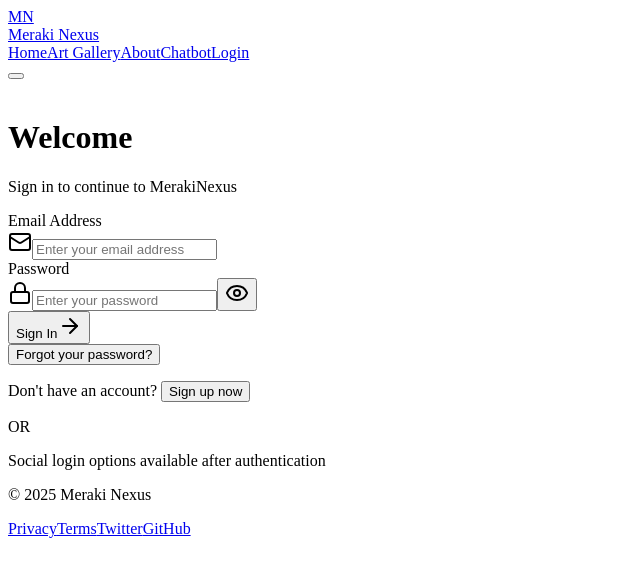
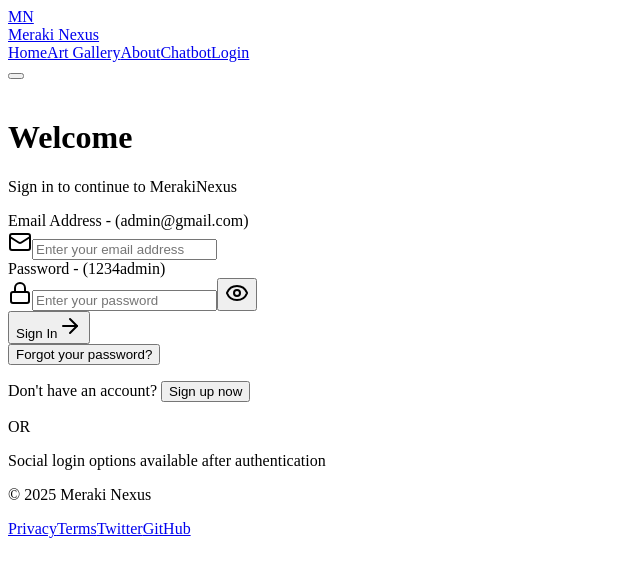
Before and after one commit to Samin1362/MerakiNexus-Application, a React (Vite) app in the folder frontend/: page /login in a window 1280 px wide. Shown: the top 576 px of the page, without its empty margins (0-640 px from the left). Built offline with nearby package versions, Linux system fonts and the light colour scheme.

Commit message:
login form updated

```diff
--- a/frontend/src/pages/LoginForm.jsx
+++ b/frontend/src/pages/LoginForm.jsx
@@ -320,7 +320,7 @@ const LoginForm = () => {
             {/* Email Field */}
             <div className="space-y-2">
               <label className="block text-sm font-semibold text-slate-700">
-                Email Address
+                Email Address - (admin@gmail.com)
               </label>
               <div className="relative group">
                 <Mail className="absolute left-4 top-1/2 transform -translate-y-1/2 text-slate-400 h-5 w-5 group-focus-within:text-blue-500 transition-colors" />
@@ -347,7 +347,7 @@ const LoginForm = () => {
             {/* Password Field */}
             <div className="space-y-2">
               <label className="block text-sm font-semibold text-slate-700">
-                Password
+                Password - (1234admin)
               </label>
               <div className="relative group">
                 <Lock className="absolute left-4 top-1/2 transform -translate-y-1/2 text-slate-400 h-5 w-5 group-focus-within:text-blue-500 transition-colors" />
```
